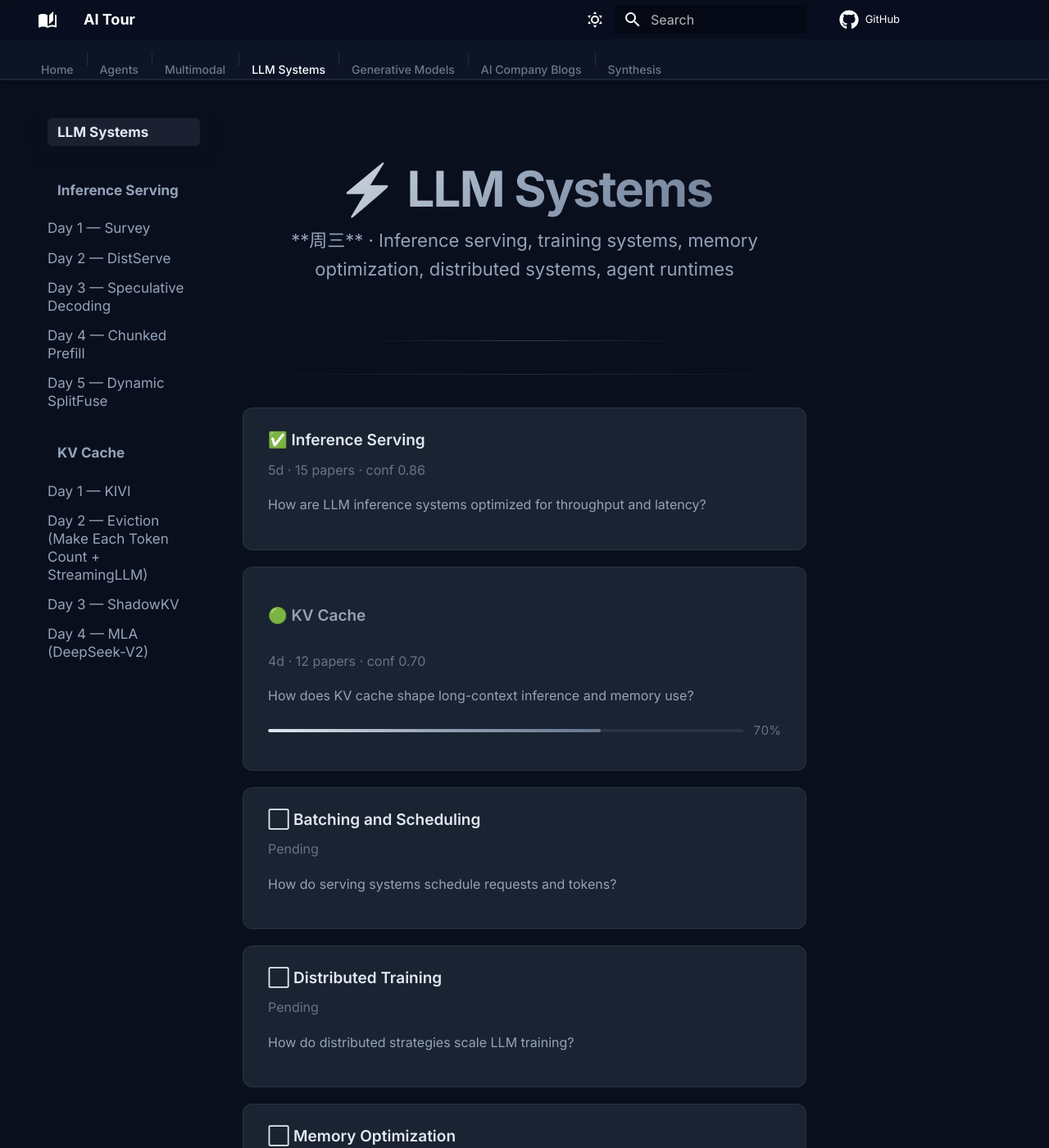
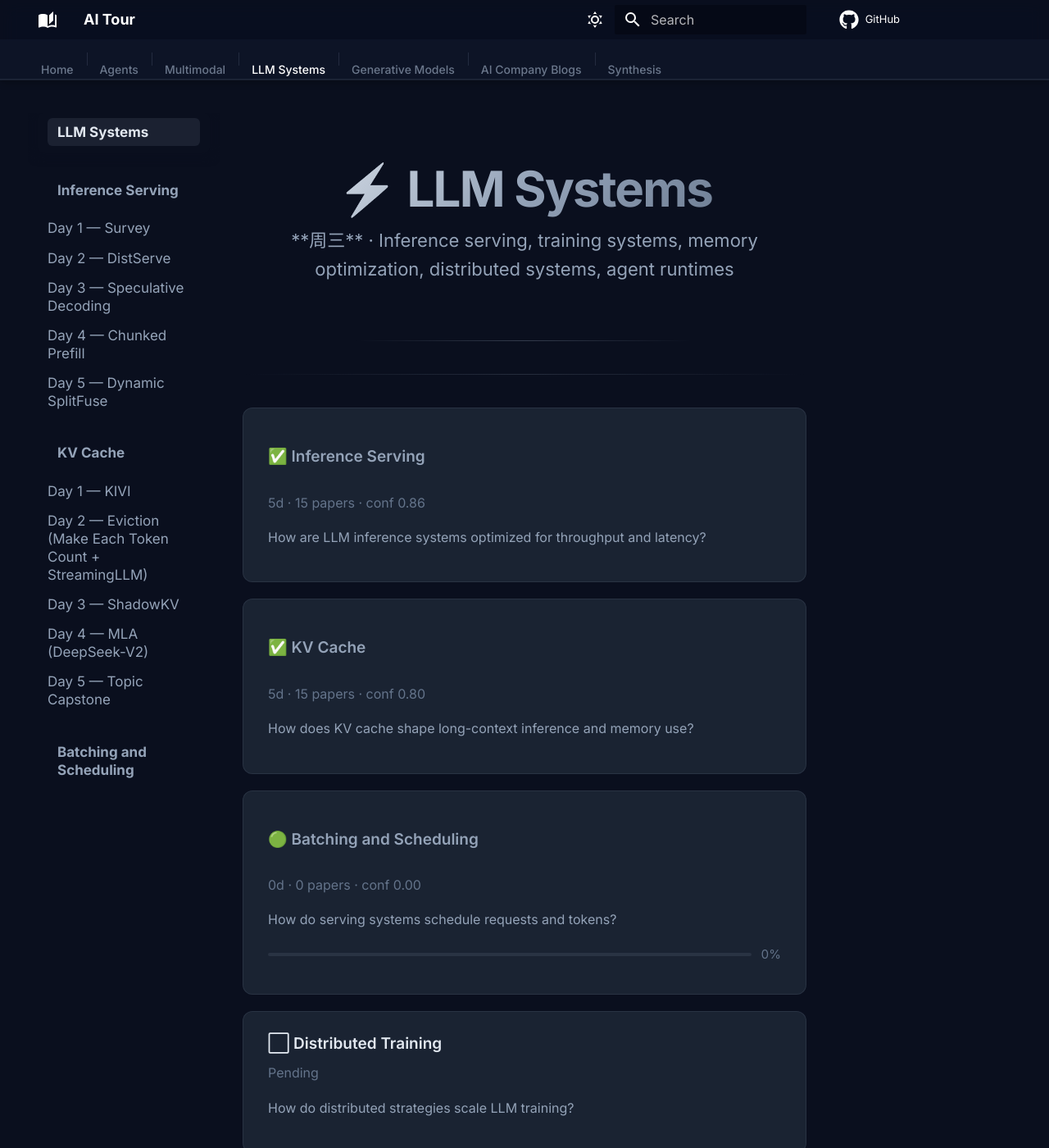
Before and after one commit to caiyuanrui/ai-tour, an MkDocs documentation site: the page built from docs/llm-systems/index.md, in a window 1280 px wide and 1400 px high. Shown: the whole window at 82% size. Built offline with MkDocs 1.6.1 and Material for MkDocs 9.7.7, drawn with Linux system fonts in a browser that asks for light colours; comment, search, counter and statistics services are not loaded.

Commit message:
ai-tour: llm-systems / kv-cache — Topic Capstone (Day 5), advance to batching-scheduling

```diff
--- a/docs/llm-systems/index.md
+++ b/docs/llm-systems/index.md
@@ -9,26 +9,26 @@
 <div class="ai-divider"></div>
 
 <div class="ai-status-block" markdown="1">
-<div class="ai-sb-header">✅ Inference Serving</div>
+<div class="ai-sb-header" markdown="1">✅ [Inference Serving](inference-serving/index.md)</div>
 <div class="ai-sb-meta">5d · 15 papers · conf 0.86</div>
 How are LLM inference systems optimized for throughput and latency?
 </div>
 
 <div class="ai-status-block" markdown="1">
-<div class="ai-sb-header" markdown="1">🟢 [KV Cache](kv-cache/index.md)</div>
-<div class="ai-sb-meta">4d · 12 papers · conf 0.70</div>
+<div class="ai-sb-header" markdown="1">✅ [KV Cache](kv-cache/index.md)</div>
+<div class="ai-sb-meta">5d · 15 papers · conf 0.80</div>
 How does KV cache shape long-context inference and memory use?
-
-<div class="ai-progress-bar">
-<div class="ai-progress-track"><div class="ai-progress-fill" style="width: 70%"></div></div>
-<span class="ai-progress-label">70%</span>
-</div>
 </div>
 
 <div class="ai-status-block" markdown="1">
-<div class="ai-sb-header">⬜ Batching and Scheduling</div>
-<div class="ai-sb-meta">Pending</div>
+<div class="ai-sb-header" markdown="1">🟢 [Batching and Scheduling](batching-scheduling/index.md)</div>
+<div class="ai-sb-meta">0d · 0 papers · conf 0.00</div>
 How do serving systems schedule requests and tokens?
+
+<div class="ai-progress-bar">
+<div class="ai-progress-track"><div class="ai-progress-fill" style="width: 0%"></div></div>
+<span class="ai-progress-label">0%</span>
+</div>
 </div>
 
 <div class="ai-status-block" markdown="1">
--- a/mkdocs.yml
+++ b/mkdocs.yml
@@ -140,6 +140,9 @@ nav:
       - "Day 2 — Eviction (Make Each Token Count + StreamingLLM)": llm-systems/kv-cache/2026-07-22-kv-cache.md
       - "Day 3 — ShadowKV": llm-systems/kv-cache/2026-07-29-kv-cache.md
       - "Day 4 — MLA (DeepSeek-V2)": llm-systems/kv-cache/2026-08-05-kv-cache.md
+      - "Day 5 — Topic Capstone": llm-systems/kv-cache/2026-08-12-kv-cache-capstone.md
+    - Batching and Scheduling:
+      - llm-systems/batching-scheduling/index.md
   - Generative Models:
     - generative-models/index.md
     - Diffusion Foundations:
```
Also changed, not shown: docs/index.md (+6 -5 lines), docs/llm-systems/batching-scheduling/index.md (added, +12 -0 lines), docs/llm-systems/kv-cache/2026-08-12-kv-cache-capstone.md (added, +126 -0 lines), docs/llm-systems/kv-cache/index.md (+9 -8 lines).
